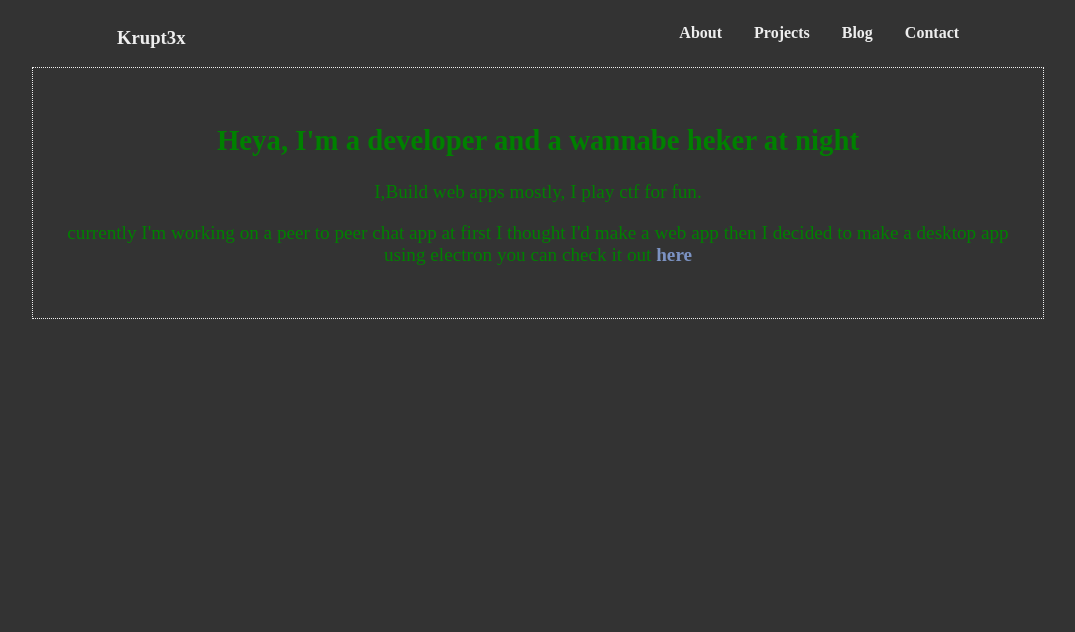
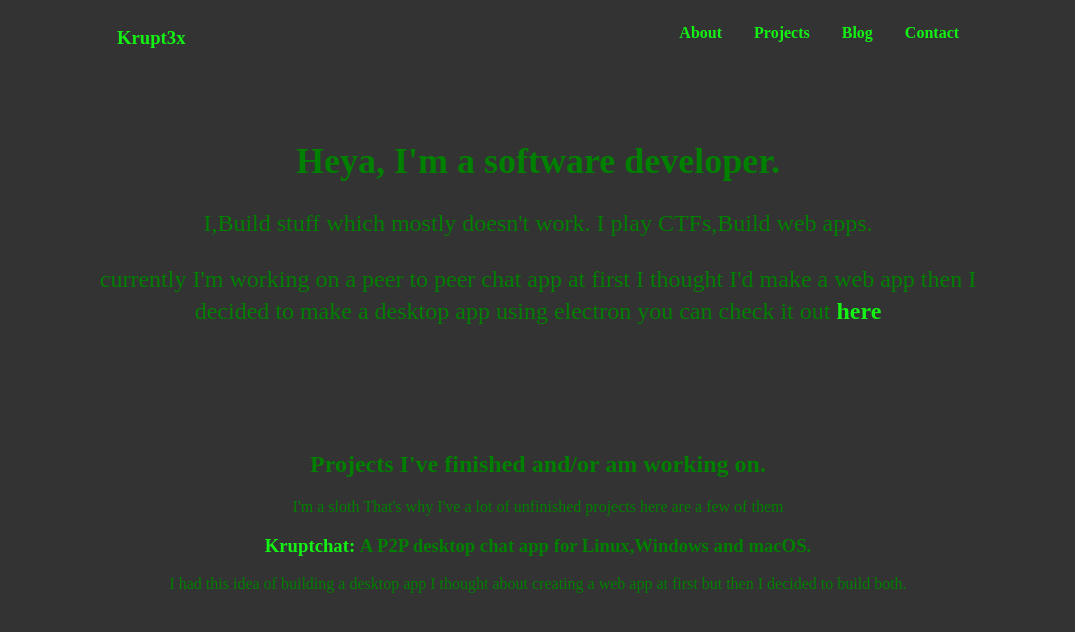
Before and after one commit to krupt3x/portfolio, a website: page index.html in a window 1280 px wide. Shown: the whole page, without its empty margins (102-1177 px from the left). Drawn offline with Linux system fonts and the light colour scheme.

Commit message:
add projects update bio add some meta content to improve SEO

```diff
--- a/index.html
+++ b/index.html
@@ -1,9 +1,13 @@
 <!DOCTYPE html>
 <html lang="en">
+
 <head>
+  <meta name="author" content="krupt3x" />
+  <meta name="keywords" content="krupt3x, portfolio, blog, krutp3x's projects" />
+  <meta name="description" content="krupt3x's personal site" />
   <meta charset="UTF-8" />
   <meta name="viewport" content="width=device-width, initial-scale=1.0" />
-    <title>krupt3x's personal site</title>
+  <title>krupt3x</title>
   <link rel="stylesheet" href="./style.css" />
   <script src="./index.js" defer=""></script>
 </head>
@@ -21,23 +25,39 @@
     </nav>
   </header>
   <main>
-      <section class="bio">
+    <section class="bio" id="about">
       <article>
-          <h2>Heya, I'm a developer and a wannabe heker at night</h2>
-          <p>I,Build web apps mostly, I play ctf for fun.</p>
+        <h2>Heya, I'm a software developer.</h2>
+        <p>I,Build stuff which mostly doesn't work. I play CTFs,Build web apps.</p>
         <p>
           currently I'm working on a peer to peer chat app at first I thought
           I'd make a web app then I decided to make a desktop app using
           electron you can check it out
-            <a target="_blank" href="https://github.com/krupt3x/kruptchat"
-              >here</a
-            >
+          <a target="_blank" href="https://github.com/krupt3x/kruptchat">here</a>
         </p>
       </article>
+    </section>
+    <section class="my-projects" id="projects">
+      <h2>Projects I've finished and/or am working on.</h2>
+      <p>
+        I'm a sloth That's why I've a lot of unfinished projects here are a
+        few of them
+      </p>
+      <div class="project-card">
+        <h3>
+          <a href="https://github.com/krupt3x/kruptchat">Kruptchat: </a>A P2P
+          desktop chat app for Linux,Windows and macOS.
+        </h3>
+        <p>
+          I had this idea of building a desktop app I thought about creating a
+          web app at first but then I decided to build both.
+        </p>
+      </div>
     </section>
   </main>
   <footer>
 
   </footer>
 </body>
+
 </html>
--- a/style.css
+++ b/style.css
@@ -5,7 +5,7 @@
 html,
 body {
   background-color: #333;
-  color: #fff;
+  color: #008000;
   height: 100%;
 }
 
@@ -33,7 +33,7 @@ a {
   font-weight: bolder;
   text-decoration: none;
   gap: 2rem;
-  color: #eee;
+  color: #14f114;
 }
 
 #message {
@@ -89,13 +89,27 @@ form {
 .bio {
   color: #008000;
   text-align: center;
-  font-size: 1.2rem;
+  font-size: 1.5rem;
+  line-height: 2rem;
   max-width: 80%;
   margin: 0 auto;
   padding: 2rem;
-  border: 1px dotted #eee;
+  margin-top: 1rem;
+  margin-bottom: 2rem;
 }
 
 .bio a {
-  color: #7c93c3;
+  color: #14f114;
 }
+
+.my-projects {
+  color: #008000;
+  text-align: center;
+  margin-top: 1rem;
+  margin-bottom: 2rem;
+  padding: 1rem;
+}
+
+.my-projects a {
+  color: #14f114;
+}
```
Also changed, not shown: 1 other file. Lines whose indentation alone changed are shown as unchanged.
